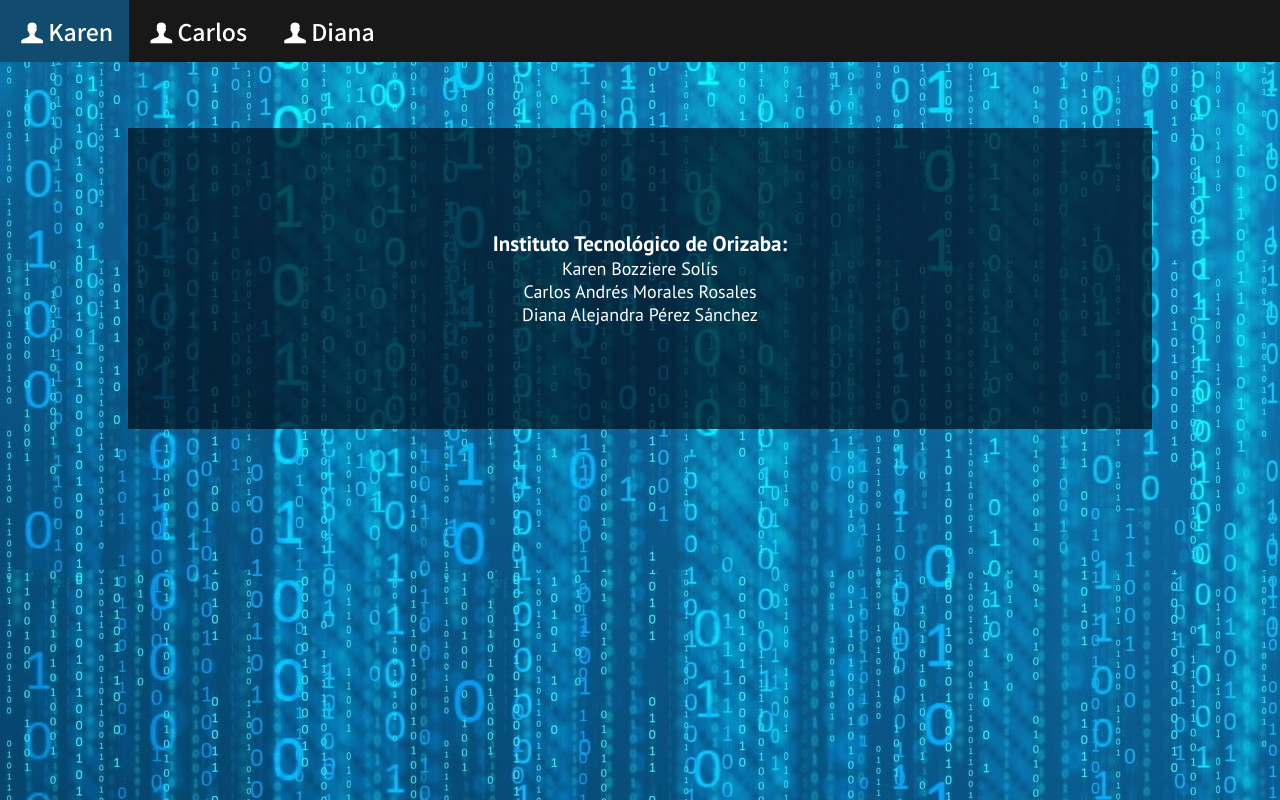
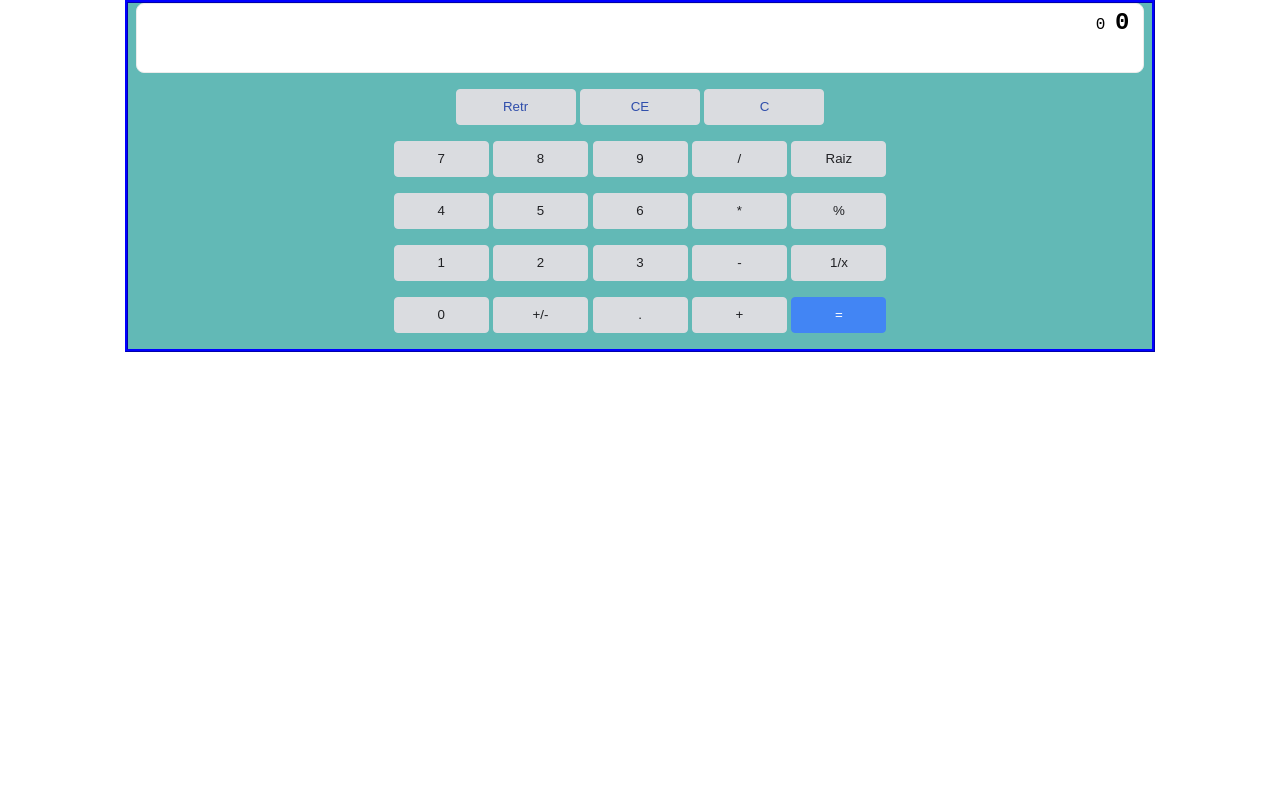
Before and after one commit to dianaps/Calculadora, a plain HTML site: page index.html in a window 1280 px wide. Drawn offline with Linux system fonts and the light colour scheme.

Commit message:
carpetas

```diff
--- a/index.html
+++ b/index.html
@@ -1,38 +1,53 @@
 <!DOCTYPE html>
-<html lang="es">
-  <head>
-    <meta charset="utf-8">
-    <meta name="keywords" content="web, html, css">
-    <meta name="description" content="Calculadoras realizadas por los alumnos Karen Bozziere, Carlos Morales y Diana P&eacute;rez.">
-    <meta name="viewport" content="width=device-width, user-escalable=no, initial-scale=1, maxinum-scale=1, minimun-scale=1">
-    <link rel="stylesheet" href="css/style.css">
-    <link rel="icon" href="img/logoITO.ico">
-    <title>Calculadora</title>
-  </head>
-  <body>
-    <header>
-      <div id="menu-principal" class="na">
-        <ul>
-          <li><a class="active inactive icon-home" href="#">Inicio</a></li>
-          <li class="dropdown">
-              <a  class="dropbtn icon-user">Karen</a>
-          </li>
-          <li class="dropdown">
-              <a  class="dropbtn icon-user">Carlos</a>
-          </li>
-          <li class="dropdown">
-              <a  class="dropbtn icon-user" href="Diana/caluladora.html">Diana</a>
-          </li>
-        </ul>
-      </div>
-    </header>
-    <div class="contenedor">
-      <div class="contenedor-text">
-        <h3>Instituto Tecnológico de Orizaba:</h3>
-        <p>Karen Bozziere Sol&iacute;s</p>
-        <p>Carlos Andr&eacute;s Morales Rosales</p>
-        <p>Diana Alejandra Pérez Sánchez</p>
-      </div>
-    </div>
-  </body>
+<html>
+    <head>
+        <title>Calculadora Diana</title>
+        <link rel="stylesheet" type="text/css" href="css/calcula.css" />
+        <script type="text/javascript" src="js/calcula.js"></script>
+    </head>
+    <body>
+        <div class="calculadora">
+            <form action="#" name="calculadora" id="calculadora">
+                <p id="textoPantalla">
+                    0
+                    <span class="resultado">
+                        0
+                    </span>
+                </p>
+                <p>
+                    <input type="button" class="largo" value="Retr" onclick="retro()"   />
+                    <input type="button" class="largo" value="CE" onclick="borradoParcial()"  />
+                    <input type="button" class="largo" value="C" onclick="borradoTotal()"  />
+                </p>
+                <p>
+                    <input type="button" value="7" onclick="numero('7')" />
+                    <input type="button" value="8" onclick="numero('8')" />
+                    <input type="button" value="9" onclick="numero('9')" />
+                    <input type="button" value="/" onclick="operar('/')"  />
+                    <input type="button" value="Raiz" onclick="raizc()" />
+                </p>
+                <p>
+                    <input type="button" value="4" onclick="numero('4')" />
+                    <input type="button" value="5" onclick="numero('5')" />
+                    <input type="button" value="6" onclick="numero('6')" />
+                    <input type="button" value="*" onclick="operar('x')" />
+                    <input type="button" value="%" onclick="porcent()" />
+                </p>
+                <p>
+                    <input type="button" value="1" onclick="numero('1')" />
+                    <input type="button" value="2" onclick="numero('2')" />
+                    <input type="button" value="3" onclick="numero('3')" />
+                    <input type="button" value="-" onclick="operar('-')" />
+                    <input type="button" value="1/x" onclick="inve()" />
+                </p>
+                <p>
+                    <input type="button" value="0" onclick="numero('0')" />
+                    <input type="button" value="+/-" onclick="opuest()" />
+                    <input type="button" value="." onclick="numero('.')" />
+                    <input type="button" value="+" onclick="operar('+')" />
+                    <input id="igual" type="button" value="=" onclick="igualar()" />
+                </p>
+            </form>
+        </div>
+    </body>
 </html>
```
Also changed, not shown: Diana/caluladora.html (deleted, +0 -53 lines), css/calcula.css (renamed from Diana/css/calcula.css), js/calcula.js (renamed from Diana/js/calcula.js).
